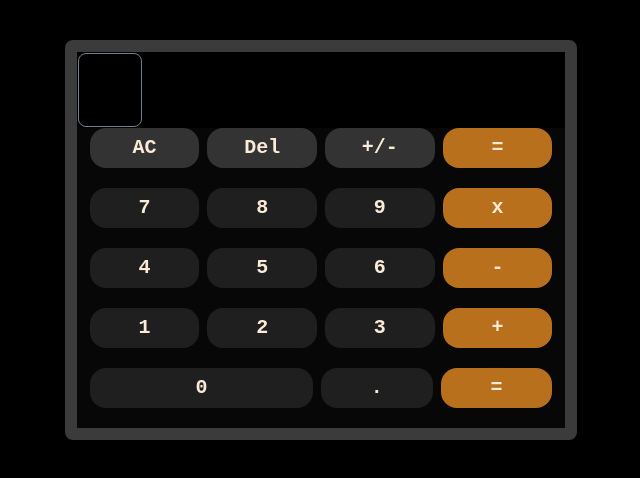
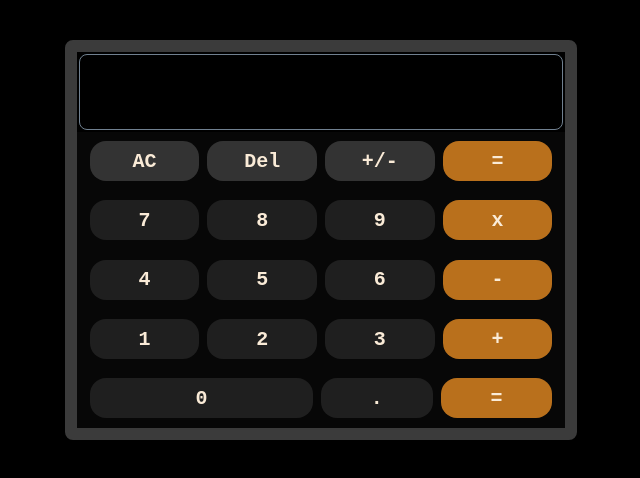
Before and after one commit to gsytnik/odin-calculator, a plain HTML site: page index.html in a window 1280 px wide. Shown: the whole page, without its empty margins (319-959 px from the left). Drawn offline with Linux system fonts and the light colour scheme.

Commit message:
fixed sizing

```diff
--- a/style.css
+++ b/style.css
@@ -14,7 +14,6 @@ html, body{
 body, .button, .func, .op, .calculator, .row{
     display: flex;
     justify-content: center;
-    align-items: stretch;
     flex: 1;
 }
 
@@ -34,11 +33,16 @@ body {
 }
 
 .answerBox{
-    align-self: stretch;
+    display: flex;
     flex: 1.2;
-    margin: min(.1vw, .1vh);
+    margin: min(.2vw, .2vh);
     border: min(.2vh, .2vw) solid slategray;
     border-radius: min(1vh, 1vw);
+    text-align: center;
+    justify-content: flex-end;
+    align-items: center;
+    padding: .2vh 1vw;
+    word-break: break-all;
 }
 
 .row {
@@ -47,13 +51,17 @@ body {
     padding-left: 1vw;
     padding-right: 1vw;
     background-color: #070707;
+    align-items: center;
 }
 
 .button, .op, .func, .answerBox {
-    align-items: center;
     font-size: min(2.5vw, 2.5vh);
     color: antiquewhite;
     font-weight: 700;
+}
+
+.button, .op, .func {
+    align-items: center;
     height: 5vh;
     width: 5vw;
 }
```
